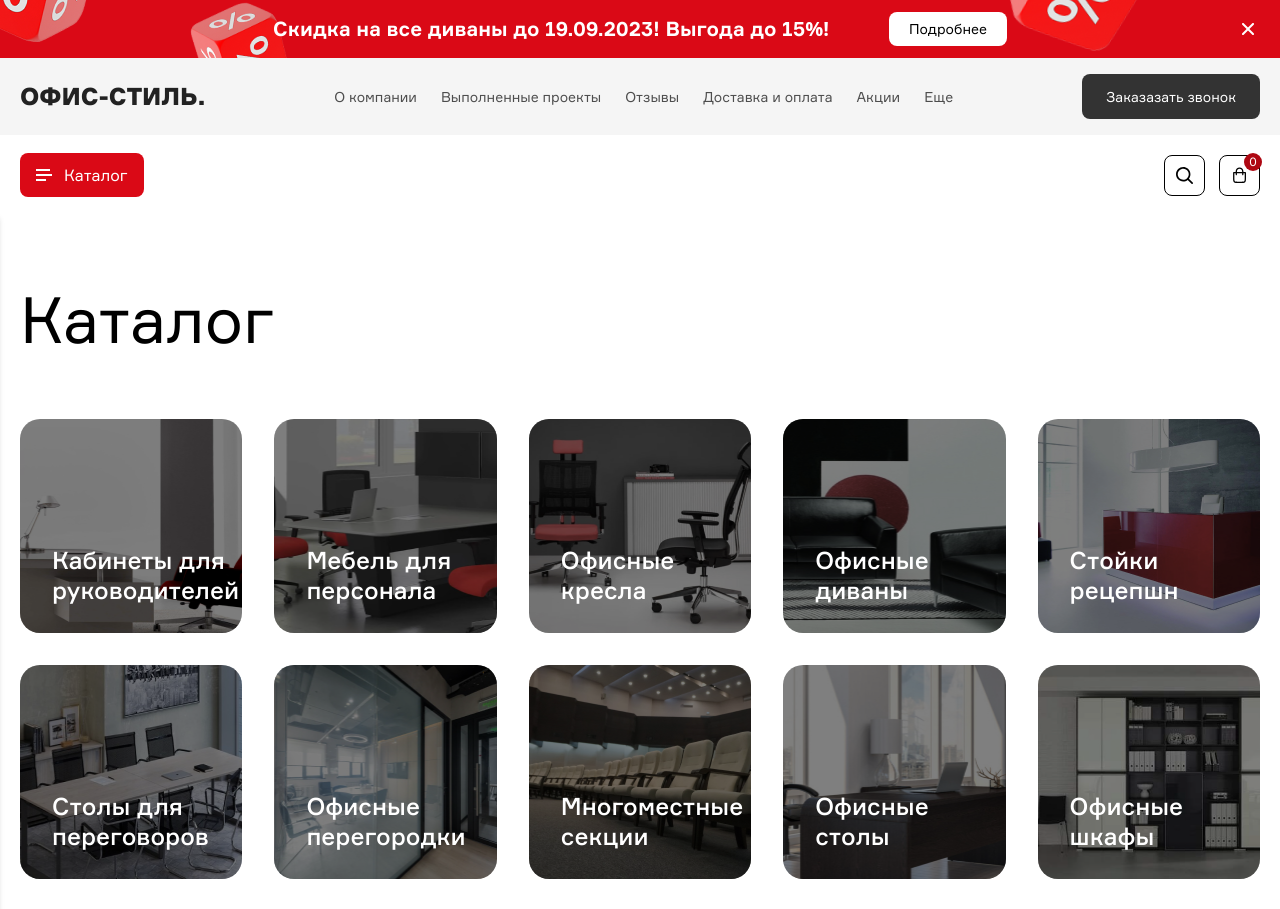
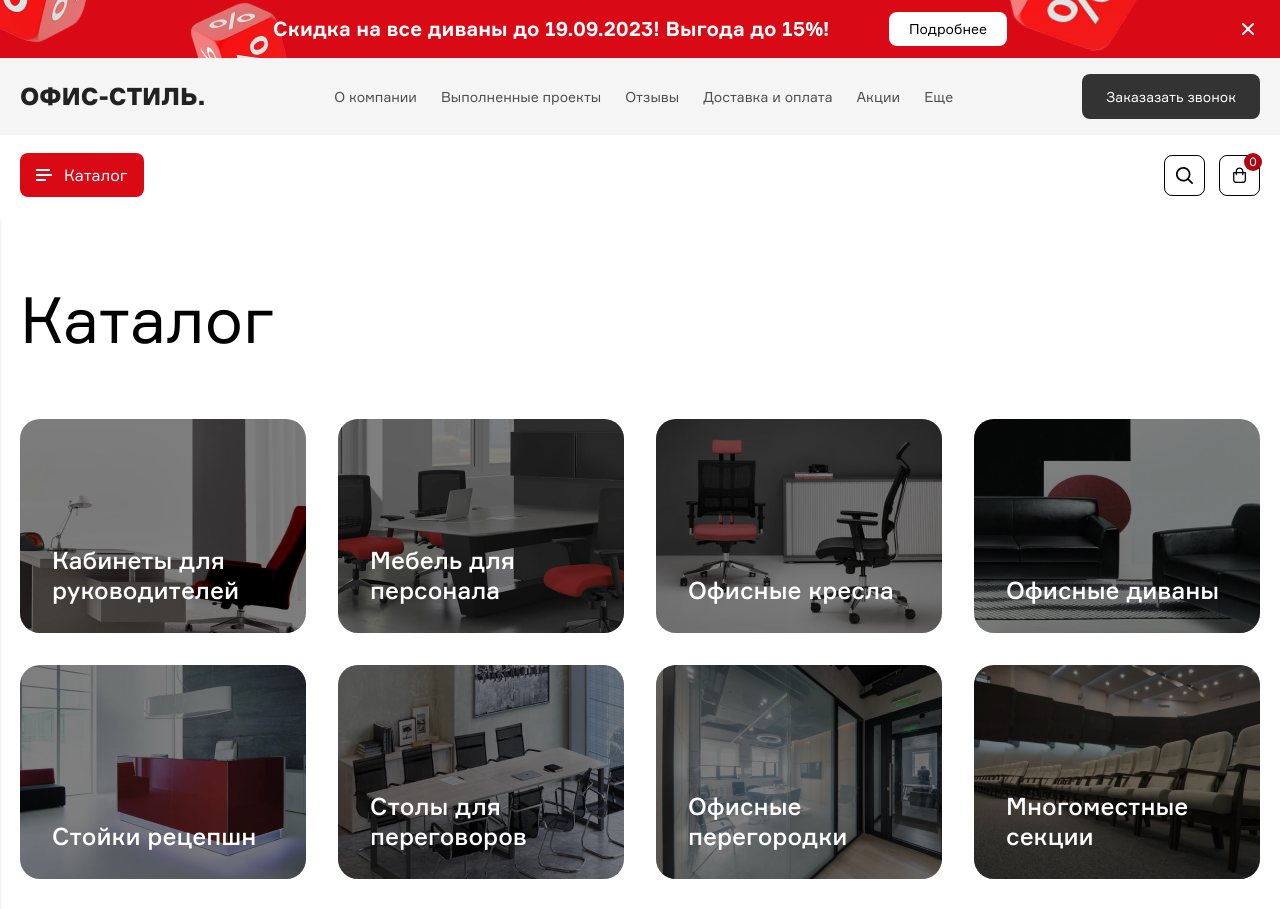
Before and after one commit to mryaxyobek/office-style, a React (Vite) app: page /catalog in a window 1280 px wide. Shown: the top 909 px of the page. Built offline with nearby package versions, Linux system fonts and the light colour scheme.

Commit message:
"catalog links" section is optimized for all devices

```diff
--- a/src/components/CatalogLinks.jsx
+++ b/src/components/CatalogLinks.jsx
@@ -3,67 +3,67 @@ import { Link } from 'react-router-dom';
 
 const CatalogLinks = () => {
     return (
-        <div className="pt-36 pb-60px container">
-            <h1 className="mb-60px">Каталог</h1>
+        <div className="pt-36r pb-60r container">
+            <h1 className="mb-60r">Каталог</h1>
 
             {/* links list  */}
-            <ul className="grid grid-cols-5 gap-8">
-                <li className="">
-                    <Link to="bdsh" rel='noopener' className='flex relative items-end rounded-2.5xl max-w-326px h-214px pt-5 pb-7 px-8 backdrop:brightness-50 bg-cover bg-center bg-primary-gray-20 bg-catalog-img1 bg-no-repeat'>
+            <ul className="grid grid-cols-5 gap-8 max-1450:grid-cols-4 max-1150:grid-cols-3 max-900:grid-cols-2 max-580:grid-cols-1 max-440:gap-6">
+                <li>
+                    <Link to="bdsh" rel='noopener' className='flex relative items-end rounded-2.5xl h-214px pt-5 pb-7 px-8 bg-cover bg-center bg-primary-gray-20 bg-catalog-img1 bg-no-repeat'>
                         <h3 className="relative z-1 text-medium-24 text-white">Кабинеты для руководителей</h3>
                         <div className="absolute z-0 top-0 right-0 rounded-2.5xl w-full h-full bg-black bg-opacity-50"></div>
                     </Link>
                 </li>
-                <li className="">
-                    <Link to="furniture-for-staff" rel='noopener' className='flex relative items-end rounded-2.5xl max-w-326px h-214px pt-5 pb-7 px-8 backdrop:brightness-50 bg-cover bg-center bg-primary-gray-20 bg-catalog-img2 bg-no-repeat'>
+                <li>
+                    <Link to="furniture-for-staff" rel='noopener' className='flex relative items-end rounded-2.5xl h-214px pt-5 pb-7 px-8 bg-cover bg-center bg-primary-gray-20 bg-catalog-img2 bg-no-repeat'>
                         <h3 className="relative z-1 text-medium-24 text-white">Мебель для персонала</h3>
                         <div className="absolute z-0 top-0 right-0 rounded-2.5xl w-full h-full bg-black bg-opacity-50"></div>
                     </Link>
                 </li>
-                <li className="">
-                    <Link to="bdsh" rel='noopener' className='flex relative items-end rounded-2.5xl max-w-326px h-214px pt-5 pb-7 px-8 backdrop:brightness-50 bg-cover bg-center bg-primary-gray-20 bg-catalog-img3 bg-no-repeat'>
+                <li>
+                    <Link to="bdsh" rel='noopener' className='flex relative items-end rounded-2.5xl h-214px pt-5 pb-7 px-8 bg-cover bg-center bg-primary-gray-20 bg-catalog-img3 bg-no-repeat'>
                         <h3 className="relative z-1 text-medium-24 text-white">Офисные кресла</h3>
                         <div className="absolute z-0 top-0 right-0 rounded-2.5xl w-full h-full bg-black bg-opacity-50"></div>
                     </Link>
                 </li>
-                <li className="">
-                    <Link to="bdsh" rel='noopener' className='flex relative items-end rounded-2.5xl max-w-326px h-214px pt-5 pb-7 px-8 backdrop:brightness-50 bg-cover bg-center bg-primary-gray-20 bg-catalog-img4 bg-no-repeat'>
+                <li>
+                    <Link to="bdsh" rel='noopener' className='flex relative items-end rounded-2.5xl h-214px pt-5 pb-7 px-8 bg-cover bg-center bg-primary-gray-20 bg-catalog-img4 bg-no-repeat'>
                         <h3 className="relative z-1 text-medium-24 text-white">Офисные диваны</h3>
                         <div className="absolute z-0 top-0 right-0 rounded-2.5xl w-full h-full bg-black bg-opacity-50"></div>
                     </Link>
                 </li>
-                <li className="">
-                    <Link to="bdsh" rel='noopener' className='flex relative items-end rounded-2.5xl max-w-326px h-214px pt-5 pb-7 px-8 backdrop:brightness-50 bg-cover bg-center bg-primary-gray-20 bg-catalog-img5 bg-no-repeat'>
+                <li>
+                    <Link to="bdsh" rel='noopener' className='flex relative items-end rounded-2.5xl h-214px pt-5 pb-7 px-8 bg-cover bg-center bg-primary-gray-20 bg-catalog-img5 bg-no-repeat'>
                         <h3 className="relative z-1 text-medium-24 text-white">Стойки рецепшн</h3>
                         <div className="absolute z-0 top-0 right-0 rounded-2.5xl w-full h-full bg-black bg-opacity-50"></div>
                     </Link>
                 </li>
-                <li className="">
-                    <Link to="bdsh" rel='noopener' className='flex relative items-end rounded-2.5xl max-w-326px h-214px pt-5 pb-7 px-8 backdrop:brightness-50 bg-cover bg-center bg-primary-gray-20 bg-catalog-img6 bg-no-repeat'>
+                <li>
+                    <Link to="bdsh" rel='noopener' className='flex relative items-end rounded-2.5xl h-214px pt-5 pb-7 px-8 bg-cover bg-center bg-primary-gray-20 bg-catalog-img6 bg-no-repeat'>
                         <h3 className="relative z-1 text-medium-24 text-white">Столы для переговоров</h3>
                         <div className="absolute z-0 top-0 right-0 rounded-2.5xl w-full h-full bg-black bg-opacity-50"></div>
                     </Link>
                 </li>
-                <li className="">
-                    <Link to="bdsh" rel='noopener' className='flex relative items-end rounded-2.5xl max-w-326px h-214px pt-5 pb-7 px-8 backdrop:brightness-50 bg-cover bg-center bg-primary-gray-20 bg-catalog-img7 bg-no-repeat'>
+                <li>
+                    <Link to="bdsh" rel='noopener' className='flex relative items-end rounded-2.5xl h-214px pt-5 pb-7 px-8 bg-cover bg-center bg-primary-gray-20 bg-catalog-img7 bg-no-repeat'>
                         <h3 className="relative z-1 text-medium-24 text-white">Офисные перегородки</h3>
                         <div className="absolute z-0 top-0 right-0 rounded-2.5xl w-full h-full bg-black bg-opacity-50"></div>
                     </Link>
                 </li>
-                <li className="">
-                    <Link to="bdsh" rel='noopener' className='flex relative items-end rounded-2.5xl max-w-326px h-214px pt-5 pb-7 px-8 backdrop:brightness-50 bg-cover bg-center bg-primary-gray-20 bg-catalog-img8 bg-no-repeat'>
+                <li>
+                    <Link to="bdsh" rel='noopener' className='flex relative items-end rounded-2.5xl h-214px pt-5 pb-7 px-8 bg-cover bg-center bg-primary-gray-20 bg-catalog-img8 bg-no-repeat'>
                         <h3 className="relative z-1 text-medium-24 text-white">Многоместные секции</h3>
                         <div className="absolute z-0 top-0 right-0 rounded-2.5xl w-full h-full bg-black bg-opacity-50"></div>
                     </Link>
                 </li>
-                <li className="">
-                    <Link to="bdsh" rel='noopener' className='flex relative items-end rounded-2.5xl max-w-326px h-214px pt-5 pb-7 px-8 backdrop:brightness-50 bg-cover bg-center bg-primary-gray-20 bg-catalog-img9 bg-no-repeat'>
+                <li>
+                    <Link to="bdsh" rel='noopener' className='flex relative items-end rounded-2.5xl h-214px pt-5 pb-7 px-8 bg-cover bg-center bg-primary-gray-20 bg-catalog-img9 bg-no-repeat'>
                         <h3 className="relative z-1 text-medium-24 text-white">Офисные столы</h3>
                         <div className="absolute z-0 top-0 right-0 rounded-2.5xl w-full h-full bg-black bg-opacity-50"></div>
                     </Link>
                 </li>
-                <li className="">
-                    <Link to="bdsh" rel='noopener' className='flex relative items-end rounded-2.5xl max-w-326px h-214px pt-5 pb-7 px-8 backdrop:brightness-50 bg-cover bg-center bg-primary-gray-20 bg-catalog-img10 bg-no-repeat'>
+                <li>
+                    <Link to="bdsh" rel='noopener' className='flex relative items-end rounded-2.5xl h-214px pt-5 pb-7 px-8 bg-cover bg-center bg-primary-gray-20 bg-catalog-img10 bg-no-repeat'>
                         <h3 className="relative z-1 text-medium-24 text-white">Офисные шкафы</h3>
                         <div className="absolute z-0 top-0 right-0 rounded-2.5xl w-full h-full bg-black bg-opacity-50"></div>
                     </Link>
```
